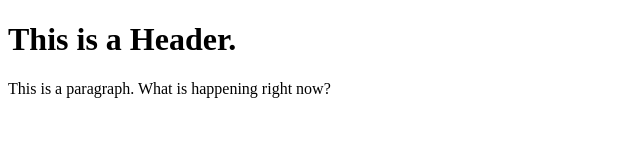
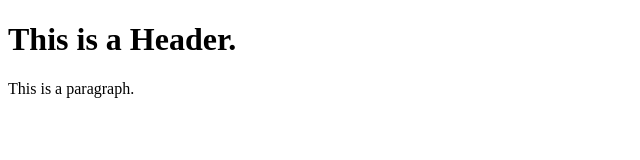
Before and after one commit to incognitoburito/git-test, a plain HTML site: page index.html in a window 1280 px wide. Shown: the whole page, without its empty margins (0-640 px from the left). Drawn offline with Linux system fonts and the light colour scheme.

Commit message:
Second Commit

```diff
--- a/index.html
+++ b/index.html
@@ -5,7 +5,7 @@
         This is a Header.
     </h1>
     <p>
-        This is a paragraph. What is happening right now?
+        This is a paragraph.
     </p>
 </body>
 </html>
```
